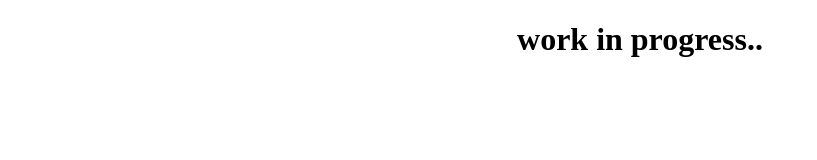
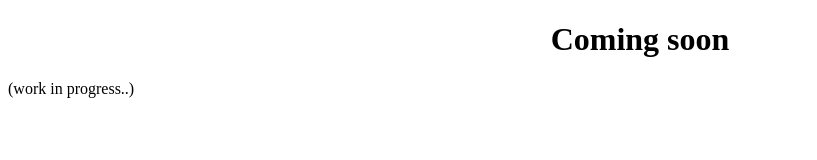
Before and after one commit to 1404mri/1404mri.github.io, a plain HTML site: page index.html in a window 1280 px wide. Shown: the whole page, without its empty margins (0-817 px from the left). Drawn offline with Linux system fonts and the light colour scheme.

Commit message:
testing identity issue

```diff
--- a/index.html
+++ b/index.html
@@ -3,6 +3,7 @@
 	<title> work in progress.. </title>
 </head>
 <body>
-	 <h1 style = "text-align: center">work in progress..</h1>
+	 <h1 style = "text-align: center">Coming soon</h1>
+	 <p>(work in progress..) </p>
 </body>
 </html>
```
